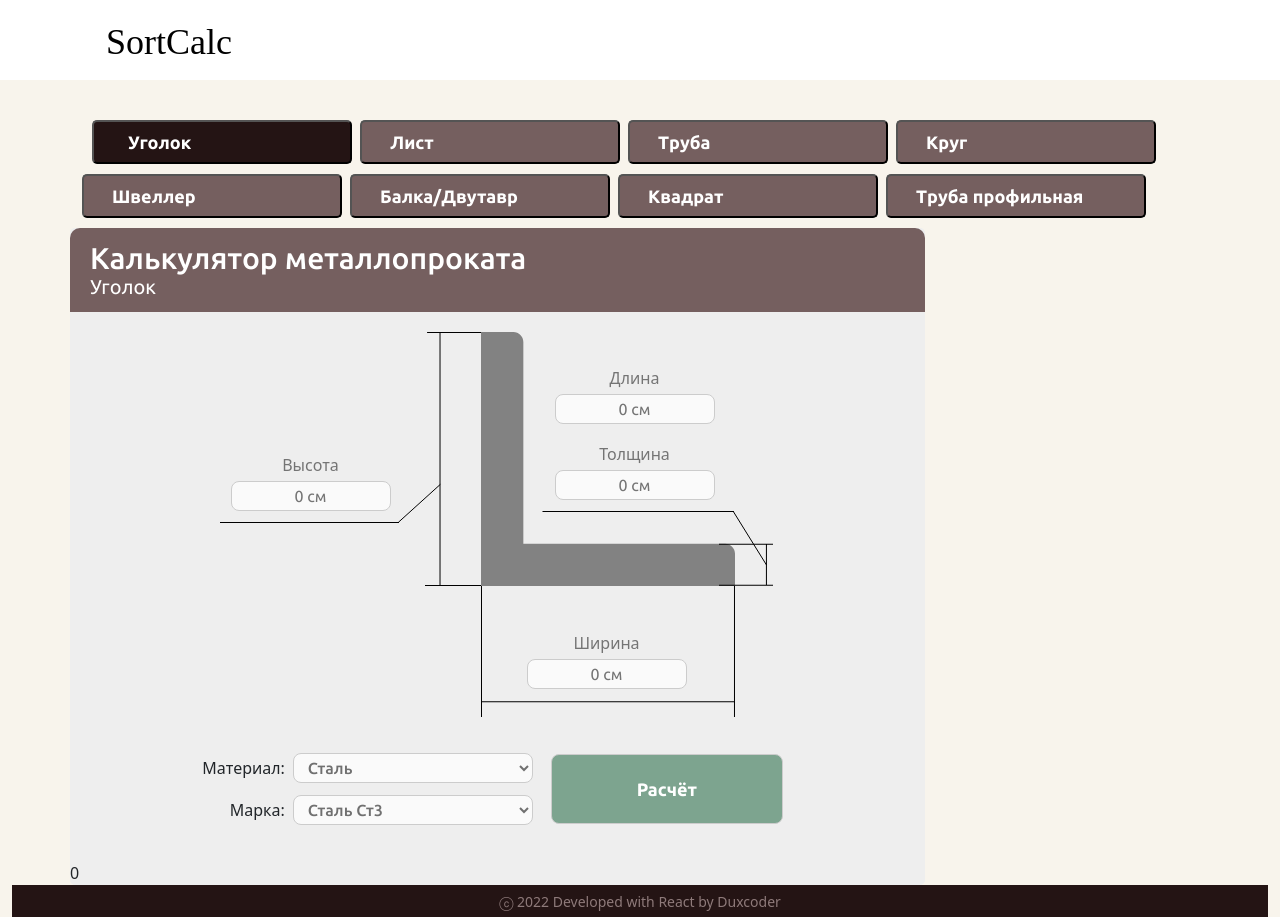
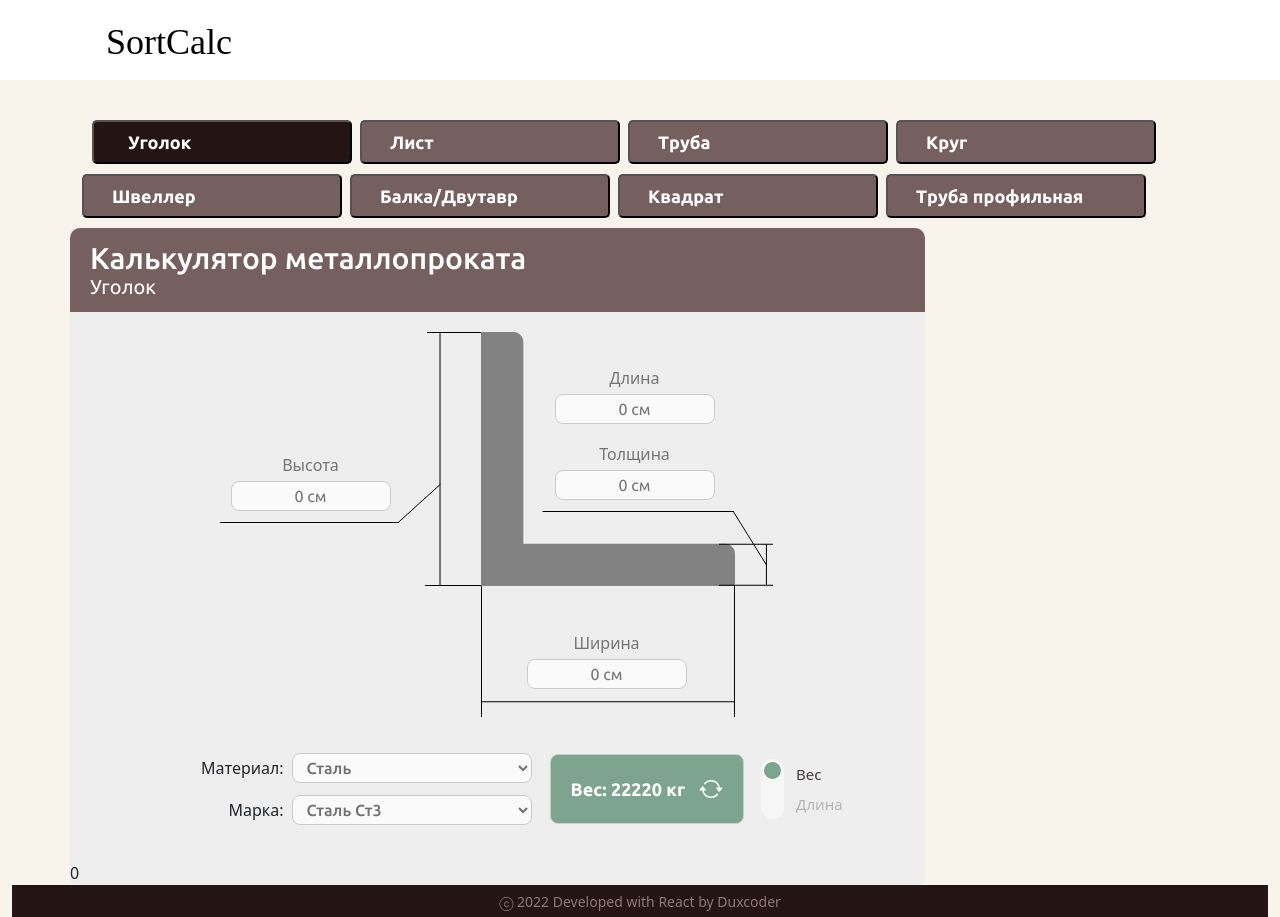
Before and after one commit to Duxcoder/SortCalc-Project-, a React (Create React App) app: page / in a window 1280 px wide. Built offline with nearby package versions, Linux system fonts and the light colour scheme; a web font is replaced by a local one.

Commit message:
Redacted visual. Add Switcher for Length, Weight. Add spinner for zero data

```diff
--- a/package.json
+++ b/package.json
@@ -9,6 +9,7 @@
     "bootstrap": "^5.2.1",
     "react": "^18.2.0",
     "react-bootstrap": "^2.5.0",
+    "react-bootstrap-icons": "^1.9.1",
     "react-dom": "^18.2.0",
     "react-router-dom": "^6.4.1",
     "react-scripts": "5.0.1",
--- a/src/components/button/button.js
+++ b/src/components/button/button.js
@@ -1,9 +1,13 @@
 import React from 'react';
 import styled from 'styled-components';
+import { ArrowRepeat } from 'react-bootstrap-icons';
 
-
-const Button = styled.button`
-width: 232px;
+const Button = styled.div`
+display: flex;
+align-items: center;
+justify-content: flex-start;
+height: 100%;
+max-width: 240px;
 height: 70px;
 color: #fff;
 background: #7DA48F;
@@ -11,26 +15,40 @@ font-family: 'Ubuntu';
 font-style: normal;
 font-weight: 700;
 font-size: 18px;
-line-height: 28px;
 border-radius: 8px;
 border: solid 1px #ccc;
-transition: 0.15s;
+text-align: left;
+padding: 20px 20px;
+`
+const DivZeroing = styled.div`
 
+display: flex;
+align-items: center;
+justify-content: flex-start;
+font-size:30px;
+color:#fff;
+margin-left:14px;
+cursor: pointer;
+transition: 0.3s;
 
-&:hover {
-background-color: #6C947E;
-transition: 0.15s;
+&:hover{
+transition: 0.3s;
+transform: rotate(180deg);
 }
-&:active {
-background-color: #6A937D;
-border: solid 4px #eee;
+&:active{
+color:#B0CDBD;
 }
 `
+
 const ButtonCalc = () => {
 
 return (
     <>
-          <Button>Расчёт</Button>
+        <Button>
+            Вес: 22220 кг
+            <DivZeroing><ArrowRepeat width="24" height="24"></ArrowRepeat></DivZeroing>
+        </Button>
+
     </>
 )
 
--- a/src/components/calcBottomBlock/calcBottomBlock.js
+++ b/src/components/calcBottomBlock/calcBottomBlock.js
@@ -2,6 +2,7 @@ import React, { Component } from "react";
 import styled from "styled-components";
 import Select from '../../components/select/select';
 import ButtonCalc from '../button/button';
+import Switcher from "../switcher/Switcher";
 
 const DivBottomBlock = styled.div`
 margin: 30px 0;
@@ -116,6 +117,7 @@ render(){
             </DivSelectBlock>
             <DivButtonBlock className='d-flex align-items-center justify-content-start'>
               <ButtonCalc></ButtonCalc>
+            <Switcher></Switcher>
             </DivButtonBlock>
           </DivBottomBlock>
           </>
--- /dev/null
+++ b/src/components/switcher/Switcher.js
@@ -0,0 +1,23 @@
+import React from "react";
+import './switcher.css'
+
+
+const Switcher = () => {
+
+    return (
+
+              <div className="toggle-switch switch-vertical">
+                <input id="toggle-a" type="radio" name="switch" defaultChecked={true}/>
+                <label htmlFor="toggle-a">Вес</label>
+                <input id="toggle-b" type="radio" name="switch" />
+                <label htmlFor="toggle-b">Длина</label>
+                <span className="toggle-outside">
+                <span className="toggle-inside"></span>
+                </span>
+            </div>
+
+    )
+
+    }
+
+    export default Switcher
--- /dev/null
+++ b/src/components/switcher/switcher.css
@@ -0,0 +1,103 @@
+
+
+.toggle-switch-container {
+  align-content: center;
+  padding: 20px;
+}
+
+.toggle-switch {
+  width: 10px;
+  position: relative;
+}
+
+.toggle-switch input {
+  position: absolute;
+  top: 0;
+  z-index: 2;
+  opacity: 0;
+  cursor: pointer;
+}
+
+.toggle-switch input:checked {
+  z-index: 1;
+}
+
+.toggle-switch input:checked + label {
+  opacity: 1;
+  cursor: default;
+}
+
+.toggle-switch input:not(:checked) + label:hover {
+  opacity: 0.5;
+}
+
+.toggle-switch label {
+  color: rgb(69, 62, 62);
+  opacity: 0.33;
+  cursor: pointer;
+  transition: opacity 0.3s ease-in-out;
+}
+
+.toggle-switch .toggle-outside {
+  height: 100%;
+  border-radius: 17px;
+  padding: 11px;
+  overflow: hidden;
+  transition: opacity 0.3s ease-in-out;
+}
+
+.toggle-switch .toggle-inside {
+  border-radius: 50%;
+  background: #7DA48F;
+  position: absolute;
+  transition: all 0.3s ease-in-out;
+}
+
+.switch-vertical {
+  background-color: #00F;
+  width: 0px;
+  height: 60px;
+  margin-left: 40px;
+}
+
+.switch-vertical input {
+  height: 100%;
+  width: 30px;
+  right: 0;
+  margin: 0;
+}
+
+.switch-vertical label {
+  font-size: 15px;
+  line-height: 30px;
+  display: block;
+  width: 120px;
+  height: 50%;
+  margin: 0;
+  text-align: left;
+  padding-left: 12px;
+}
+
+.switch-vertical .toggle-outside {
+  background: rgba(255, 255, 255, 0.5);
+  position: absolute;
+  width: 23px;
+  height: 100%;
+  right: 0;
+  top: 0;
+}
+
+.switch-vertical .toggle-inside {
+  height: 17px;
+  left: 3px;
+  top: 3px;
+  width: 17px;
+}
+
+.switch-vertical input:checked ~ .toggle-outside .toggle-inside {
+  top: 3px;
+}
+
+.switch-vertical input ~ input:checked ~ .toggle-outside .toggle-inside {
+  top: 40px;
+}
--- a/src/index.js
+++ b/src/index.js
@@ -3,12 +3,13 @@ import ReactDOM from 'react-dom/client';
 import './index.css';
 import App from './components/app/App';
 import reportWebVitals from './reportWebVitals';
+const root = ReactDOM.createRoot(document.getElementById('root'));
 
-const root = ReactDOM.createRoot(document.getElementById('root'));
 root.render(
-  <React.StrictMode>
-    <App />
-  </React.StrictMode>
+  /* <React.StrictMode> */
+   <App />
+
+  /* </React.StrictMode> */
 );
 
 // If you want to start measuring performance in your app, pass a function
```
Also changed, not shown: 1 other file (tests, documents, lock files or other folders).
